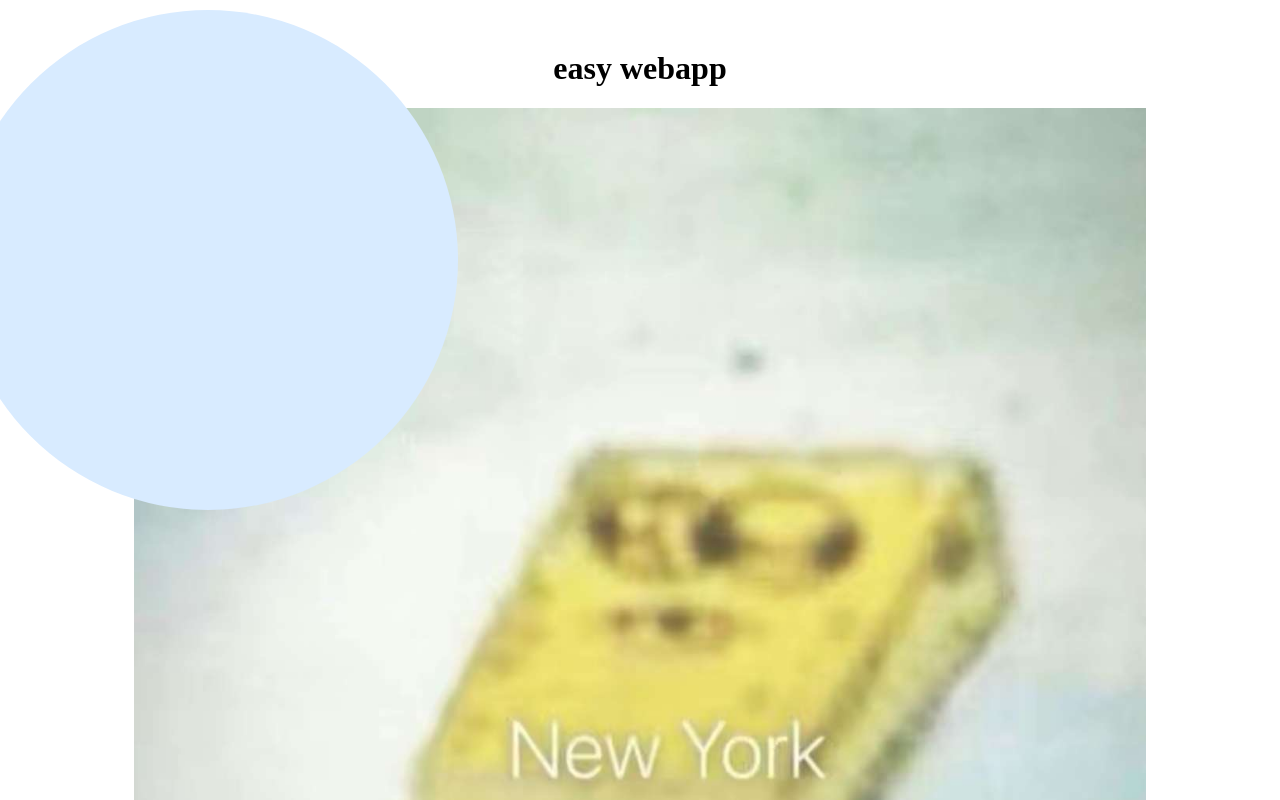
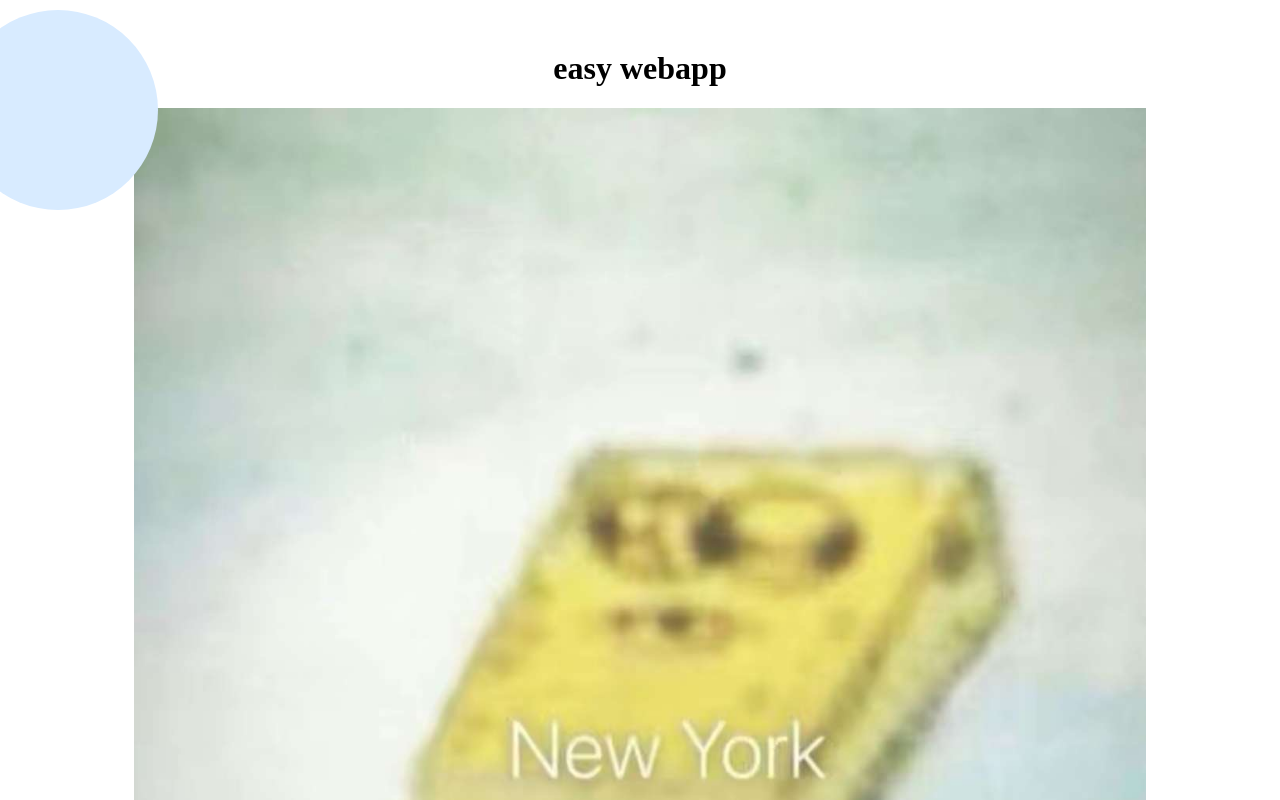
Before and after one commit to r-y4n/webapp, a Next.js app: page / in a window 1280 px wide. Shown: the top 800 px of the page. Built offline with nearby package versions, Linux system fonts and the light colour scheme.

Commit message:
Update styles.module.css

```diff
--- a/styles/styles.module.css
+++ b/styles/styles.module.css
@@ -14,8 +14,8 @@
 
 .circ1 {
   position: absolute; /* This makes the circle's position absolute relative to .container */
-  width: 500px;
-  height: 500px;
+  width: 200px;
+  height: 200px;
   background-color: #d8ebff;
   border-radius: 50%;
   top: -40px; /* Adjust these values to position the circle as desired */
```
